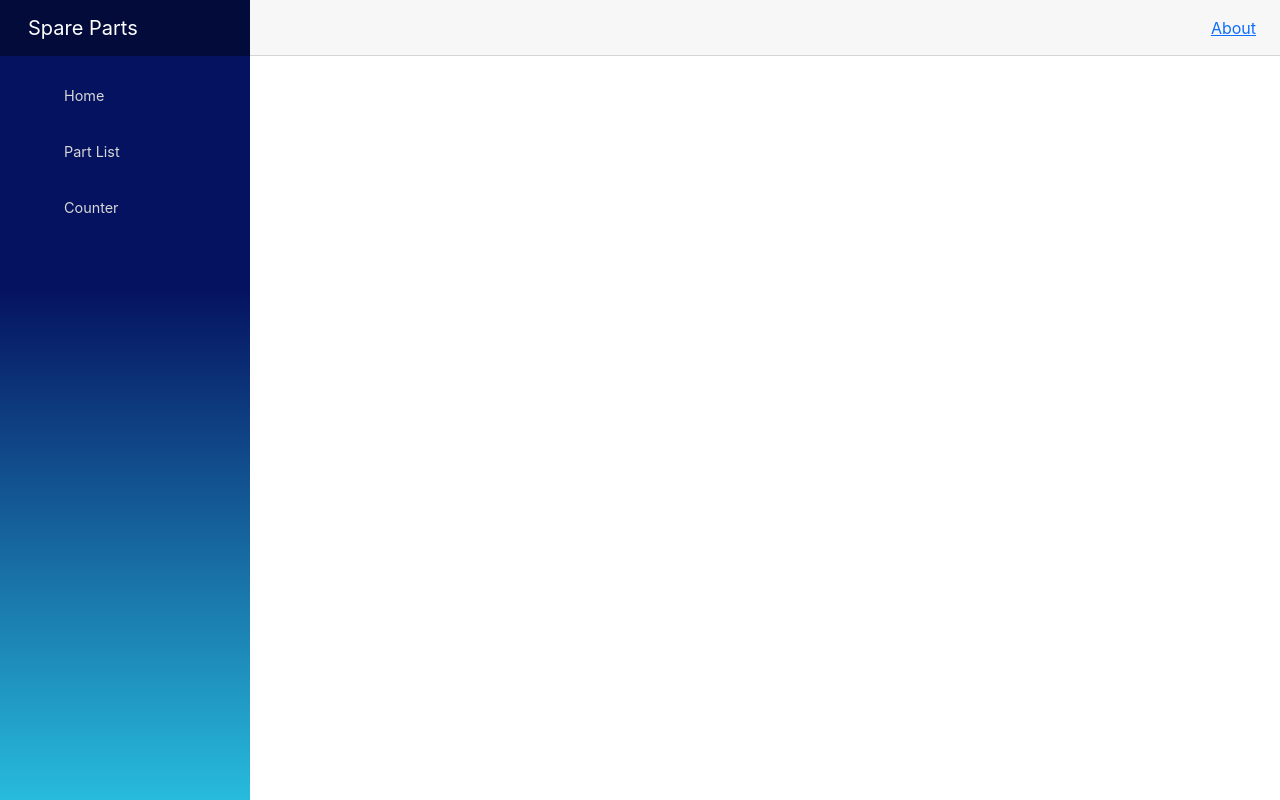
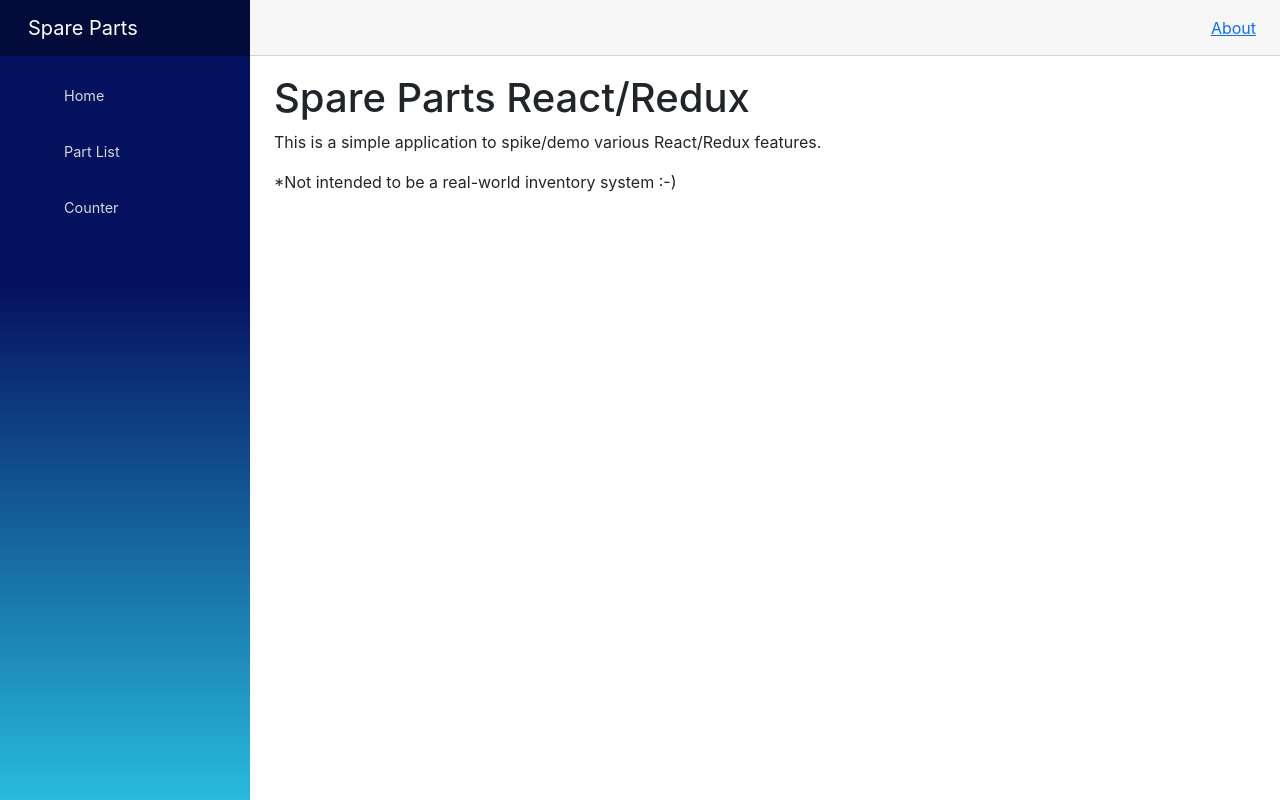
Before and after one commit to sjmarsh/spare-parts-react, a React (Create React App) app: page / in a window 1280 px wide. Built offline with nearby package versions, Linux system fonts and the light colour scheme; some icons are missing.

Commit message:
Housekeeping

```diff
--- a/src/App.js
+++ b/src/App.js
@@ -23,7 +23,7 @@ function App() {
           </div>
           <article className='content px-4'>
             <Routes>
-              <Route path='/home' element={<Home/>} />
+              <Route path="/" element={<Home/>} />
               <Route path="/part-list" element={<PartList />} />
               <Route path="/counter" element={<Counter />} />
             </Routes>
--- a/src/features/parts/PartDetail.js
+++ b/src/features/parts/PartDetail.js
@@ -2,10 +2,7 @@ import React, {useState} from 'react';
 import { useSelector, useDispatch } from 'react-redux';
 import { Formik, Form } from 'formik';
 
-import Button from 'react-bootstrap/Button';
-import Modal from 'react-bootstrap/Modal';
-import Spinner from 'react-bootstrap/esm/Spinner';
-import Alert from 'react-bootstrap/Alert'
+import { Button, Modal, Spinner, Alert } from 'react-bootstrap';
 import TextField from '../../components/TextField';
 import NumericField from '../../components/NumericField';
 import DateField from '../../components/DateField';
```
